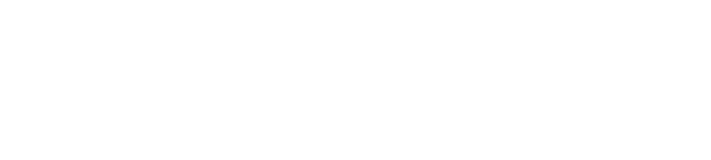
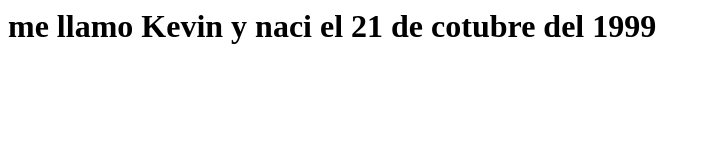
Before and after one commit to Kevinpc123/pruebaGit, a plain HTML site: page index.html in a window 1280 px wide. Shown: the whole page, without its empty margins (0-711 px from the left). Drawn offline with Linux system fonts and the light colour scheme.

Commit message:
añadi mi nombre y fecha de nacimiento en h1

```diff
--- a/index.html
+++ b/index.html
@@ -6,6 +6,6 @@
     <title>Document</title>
 </head>
 <body>
-
+    <h1>me llamo Kevin  y naci el 21 de cotubre del 1999</h1>
 </body>
 </html>
```
